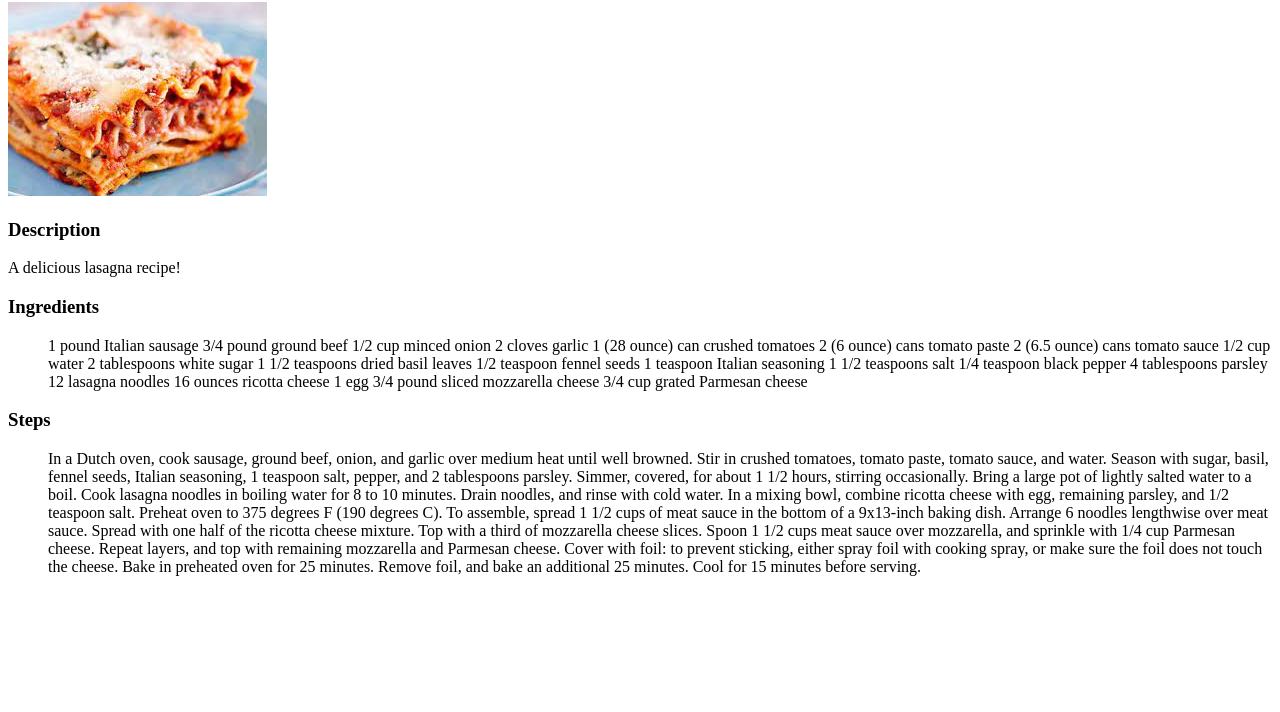
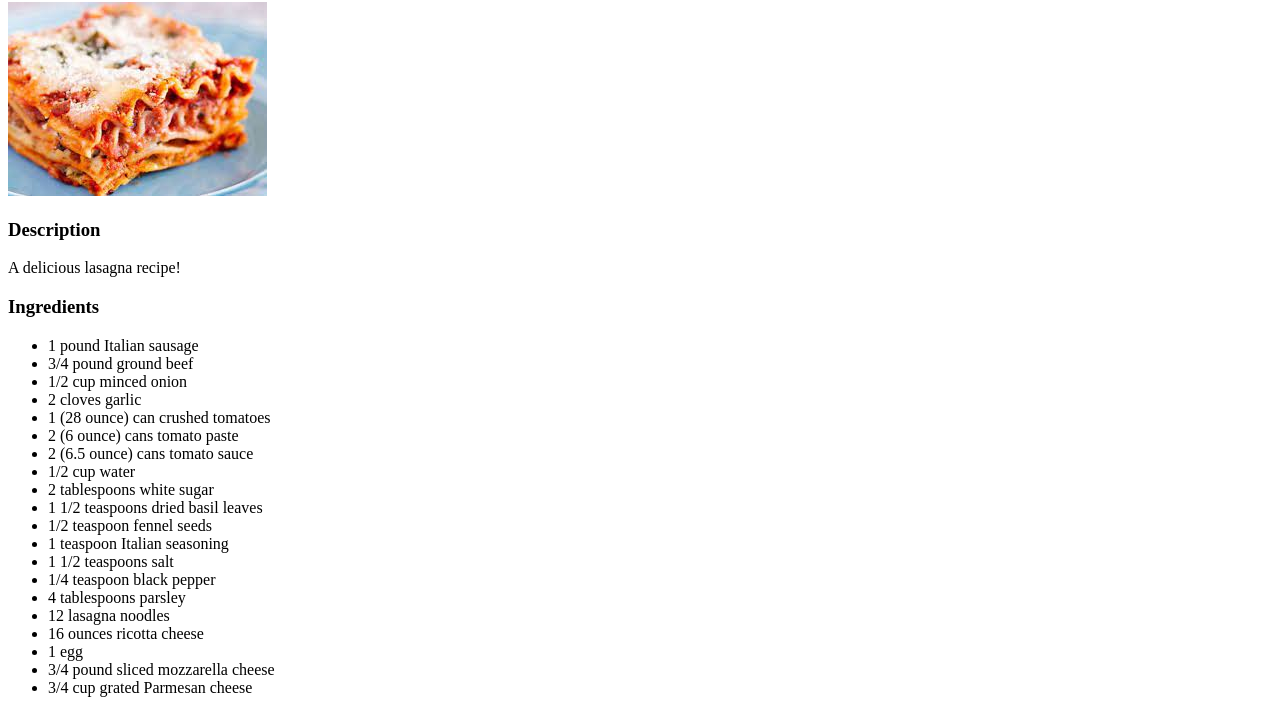
Before and after one commit to jdcowgirl48/odin-recipes, a plain HTML site: page recipes/lasagna.html in a window 1280 px wide. Shown: the part 78-790 px from the top of the page. Drawn offline with Linux system fonts and the light colour scheme; files whose address does not match are found by name.

Commit message:
Fix lists
Forgot to tag list items with <li>

```diff
--- a/recipes/lasagna.html
+++ b/recipes/lasagna.html
@@ -11,34 +11,34 @@
         <p>A delicious lasagna recipe!</p>
         <h3>Ingredients</h3>
         <ul>
-            1 pound Italian sausage
-            3/4 pound ground beef
-            1/2 cup minced onion
-            2 cloves garlic
-            1 (28 ounce) can crushed tomatoes
-            2 (6 ounce) cans tomato paste
-            2 (6.5 ounce) cans tomato sauce
-            1/2 cup water
-            2 tablespoons white sugar
-            1 1/2 teaspoons dried basil leaves
-            1/2 teaspoon fennel seeds
-            1 teaspoon Italian seasoning
-            1 1/2 teaspoons salt
-            1/4 teaspoon black pepper
-            4 tablespoons parsley
-            12 lasagna noodles
-            16 ounces ricotta cheese
-            1 egg
-            3/4 pound sliced mozzarella cheese
-            3/4 cup grated Parmesan cheese
+            <li>1 pound Italian sausage</li>
+            <li>3/4 pound ground beef</li>
+            <li>1/2 cup minced onion</li>
+            <li>2 cloves garlic</li>
+            <li>1 (28 ounce) can crushed tomatoes</li>
+            <li>2 (6 ounce) cans tomato paste</li>
+            <li>2 (6.5 ounce) cans tomato sauce</li>
+            <li>1/2 cup water</li>
+            <li>2 tablespoons white sugar</li>
+            <li>1 1/2 teaspoons dried basil leaves</li>
+            <li>1/2 teaspoon fennel seeds</li>
+            <li>1 teaspoon Italian seasoning</li>
+            <li>1 1/2 teaspoons salt</li>
+            <li>1/4 teaspoon black pepper</li>
+            <li>4 tablespoons parsley</li>
+            <li>12 lasagna noodles</li>
+            <li>16 ounces ricotta cheese</li>
+            <li>1 egg</li>
+            <li>3/4 pound sliced mozzarella cheese</li>
+            <li>3/4 cup grated Parmesan cheese</li>
         </ul>
         <h3>Steps</h3>
         <ol>
-            In a Dutch oven, cook sausage, ground beef, onion, and garlic over medium heat until well browned. Stir in crushed tomatoes, tomato paste, tomato sauce, and water. Season with sugar, basil, fennel seeds, Italian seasoning, 1 teaspoon salt, pepper, and 2 tablespoons parsley. Simmer, covered, for about 1 1/2 hours, stirring occasionally.
-            Bring a large pot of lightly salted water to a boil. Cook lasagna noodles in boiling water for 8 to 10 minutes. Drain noodles, and rinse with cold water. In a mixing bowl, combine ricotta cheese with egg, remaining parsley, and 1/2 teaspoon salt.
-            Preheat oven to 375 degrees F (190 degrees C).
-            To assemble, spread 1 1/2 cups of meat sauce in the bottom of a 9x13-inch baking dish. Arrange 6 noodles lengthwise over meat sauce. Spread with one half of the ricotta cheese mixture. Top with a third of mozzarella cheese slices. Spoon 1 1/2 cups meat sauce over mozzarella, and sprinkle with 1/4 cup Parmesan cheese. Repeat layers, and top with remaining mozzarella and Parmesan cheese. Cover with foil: to prevent sticking, either spray foil with cooking spray, or make sure the foil does not touch the cheese.
-            Bake in preheated oven for 25 minutes. Remove foil, and bake an additional 25 minutes. Cool for 15 minutes before serving.
+            <li>In a Dutch oven, cook sausage, ground beef, onion, and garlic over medium heat until well browned. Stir in crushed tomatoes, tomato paste, tomato sauce, and water. Season with sugar, basil, fennel seeds, Italian seasoning, 1 teaspoon salt, pepper, and 2 tablespoons parsley. Simmer, covered, for about 1 1/2 hours, stirring occasionally.</li>
+            <li>Bring a large pot of lightly salted water to a boil. Cook lasagna noodles in boiling water for 8 to 10 minutes. Drain noodles, and rinse with cold water. In a mixing bowl, combine ricotta cheese with egg, remaining parsley, and 1/2 teaspoon salt.</li>
+            <li>Preheat oven to 375 degrees F (190 degrees C).</li>
+            <li>To assemble, spread 1 1/2 cups of meat sauce in the bottom of a 9x13-inch baking dish. Arrange 6 noodles lengthwise over meat sauce. Spread with one half of the ricotta cheese mixture. Top with a third of mozzarella cheese slices. Spoon 1 1/2 cups meat sauce over mozzarella, and sprinkle with 1/4 cup Parmesan cheese. Repeat layers, and top with remaining mozzarella and Parmesan cheese. Cover with foil: to prevent sticking, either spray foil with cooking spray, or make sure the foil does not touch the cheese.</li>
+            <li>Bake in preheated oven for 25 minutes. Remove foil, and bake an additional 25 minutes. Cool for 15 minutes before serving.</li>
         </ol>
     </body>
 </html>
```
Also changed, not shown: index.html (+3 -3 lines), recipes/calzones.html (+12 -12 lines), recipes/mac-and-cheese.html (+14 -14 lines).
